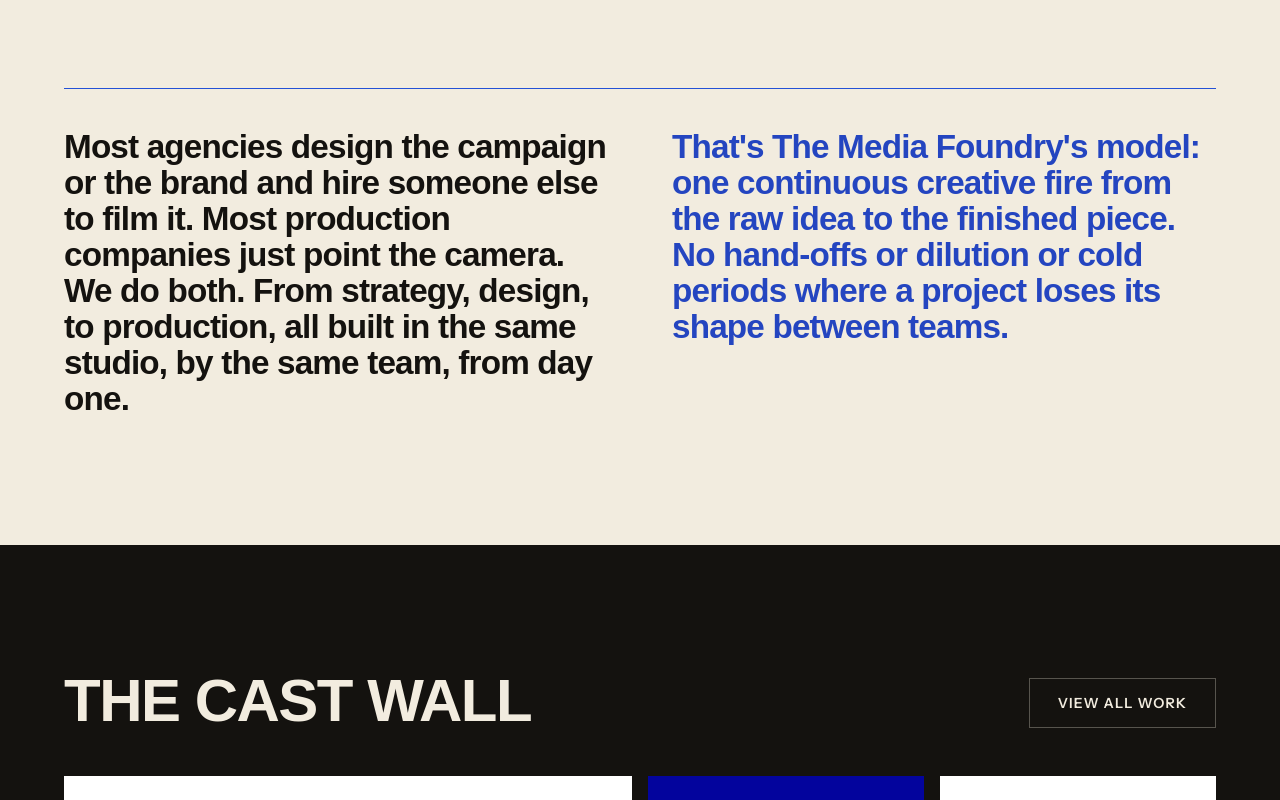
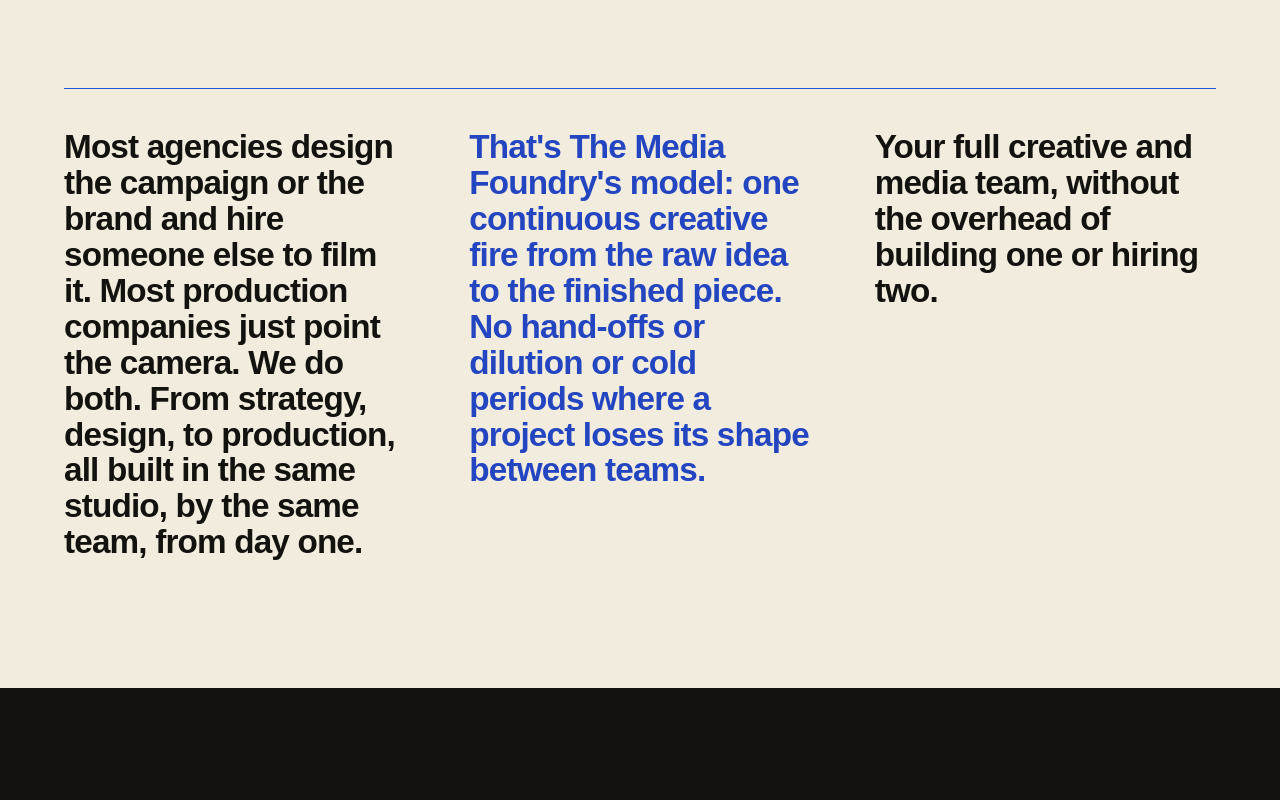
Before and after one commit to kensawawe/mediafoundrysl, a Next.js app: page / in a window 1280 px wide. Shown: the part 840-1640 px from the top of the page. Built offline with nearby package versions, Linux system fonts and the light colour scheme; a web font is replaced by a local one.

Commit message:
Add third brand statement column
New line: "Your full creative and media team, without the overhead of
building one or hiring two." Grid moves from two columns to three;
the new paragraph uses the same default (black) treatment as the
first column rather than the accent blue of the second.

```diff
--- a/components/home/BrandStatement.tsx
+++ b/components/home/BrandStatement.tsx
@@ -9,7 +9,7 @@
     <Section>
       <Container>
         <IgniteRule lineColor="var(--accent-fill)" />
-        <div className="mt-10 grid gap-10 md:grid-cols-2 md:gap-16">
+        <div className="mt-10 grid gap-10 md:grid-cols-3 md:gap-16">
           <FadeIn>
             <p className="font-display text-3xl font-bold leading-[1.08] tracking-tight sm:text-4xl md:text-[2.6vw]">
               {brandStatement.agencyLine}
@@ -20,6 +20,11 @@
               {brandStatement.storytellerLine}
             </p>
           </FadeIn>
+          <FadeIn delay={0.3}>
+            <p className="font-display text-3xl font-bold leading-[1.08] tracking-tight sm:text-4xl md:text-[2.6vw]">
+              {brandStatement.overheadLine}
+            </p>
+          </FadeIn>
         </div>
       </Container>
     </Section>
--- a/lib/content/home.ts
+++ b/lib/content/home.ts
@@ -13,4 +13,6 @@
     "Most agencies design the campaign or the brand and hire someone else to film it. Most production companies just point the camera. We do both. From strategy, design, to production, all built in the same studio, by the same team, from day one.",
   storytellerLine:
     "That's The Media Foundry's model: one continuous creative fire from the raw idea to the finished piece. No hand-offs or dilution or cold periods where a project loses its shape between teams.",
+  overheadLine:
+    "Your full creative and media team, without the overhead of building one or hiring two.",
 };
```
